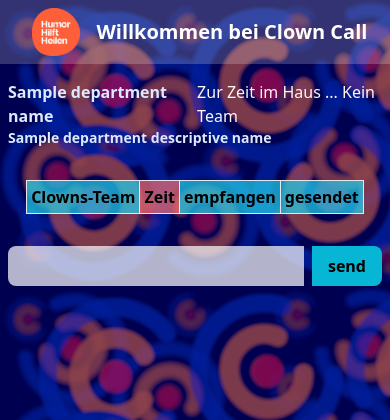
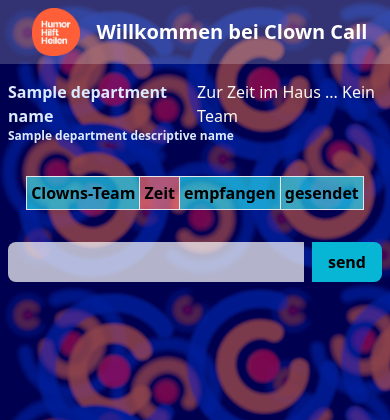
Before and after one commit to TomBenRu/web_app_clown_controll, a FastAPI app: template templates/chat_clown_call.html.j2 in a window 390 px wide. Shown: the top 420 px of the page. Run offline with FastAPI, Linux system fonts and the light colour scheme; the template is opened without the code that fills it: most values are stand-ins (such as "Sample title", 1, 10 or a date in 2020); lists and menus that the app fills with data are empty; parts of the project's set-up code (start-up, migrations or seed data) failed here and were passed over; some libraries are stand-ins or nearby versions.

Commit message:
In progress.

```diff
--- a/templates/chat_clown_call.html.j2
+++ b/templates/chat_clown_call.html.j2
@@ -12,7 +12,7 @@
                 <h1 class="text-base md:text-2xl lg:text-4xl font-bold text-blue-100">{{ department_name }}</h1>
                 <span class="text-base md:text-xl lg:text-2xl text-orange-50 ml-8" id="note-clowns-teams-presence" hx-swap-oob="true">Zur Zeit im Haus ...  Kein Team</span>
             </div>
-            <h2 class="text-sm md:text-xl lg:text-2xl font-bold text-blue-100">{{ department_descriptive_name }}</h2>
+            <h2 class="text-xs md:text-xl lg:text-2xl font-bold text-blue-100">{{ department_descriptive_name }}</h2>
         </div>
         <div class="overflow-auto max-h-[calc(100vh-16rem)] mt-8" id="messages-container">
             {% include "table_messages.html.j2" %}
```
